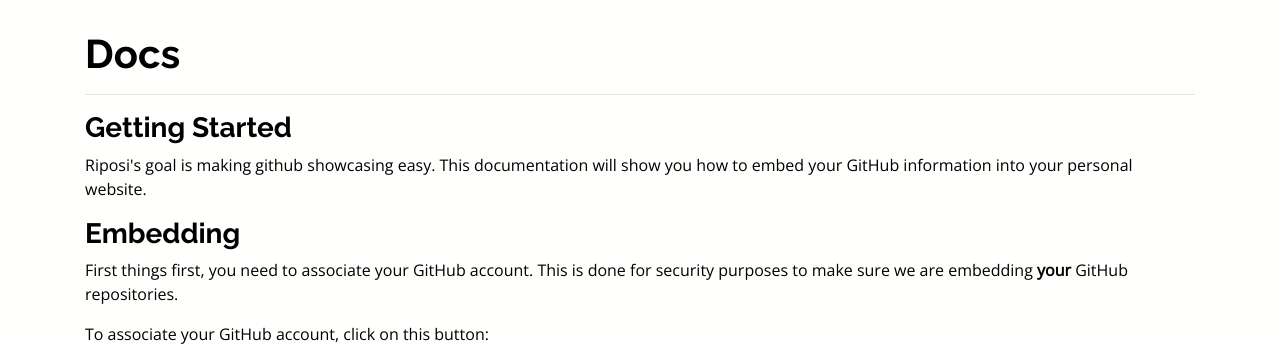
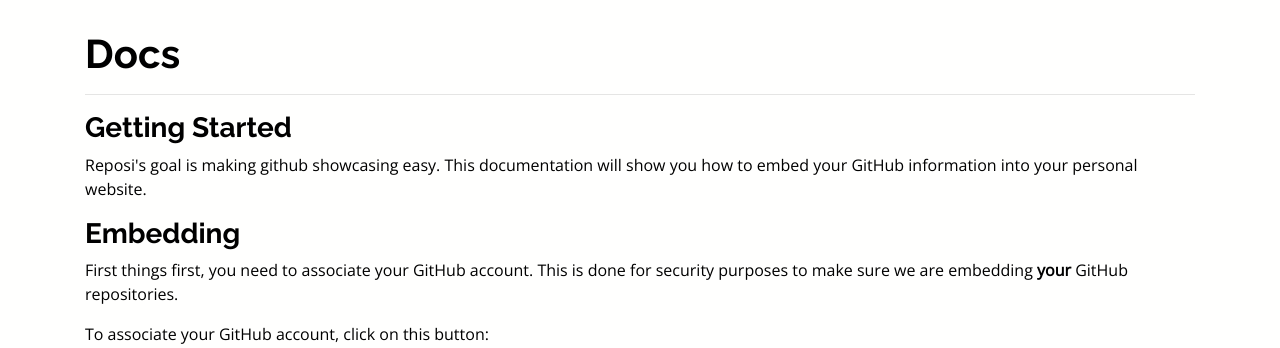
Before and after one commit to N1ght-Owls/reposi, a Flask app: page /docs in a window 1280 px wide. Shown: the part 56-404 px from the top of the page. Run offline with Flask 2, Linux system fonts and the light colour scheme; some libraries are stand-ins or nearby versions.

Commit message:
Fix another typo

```diff
--- a/templates/docs.html
+++ b/templates/docs.html
@@ -11,7 +11,7 @@
     <hr />
     <h3>Getting Started</h3>
     <p>
-        Riposi's goal is making github showcasing easy. This documentation will
+        Reposi's goal is making github showcasing easy. This documentation will
         show you how to embed your GitHub information into your personal
         website.
     </p>
```
